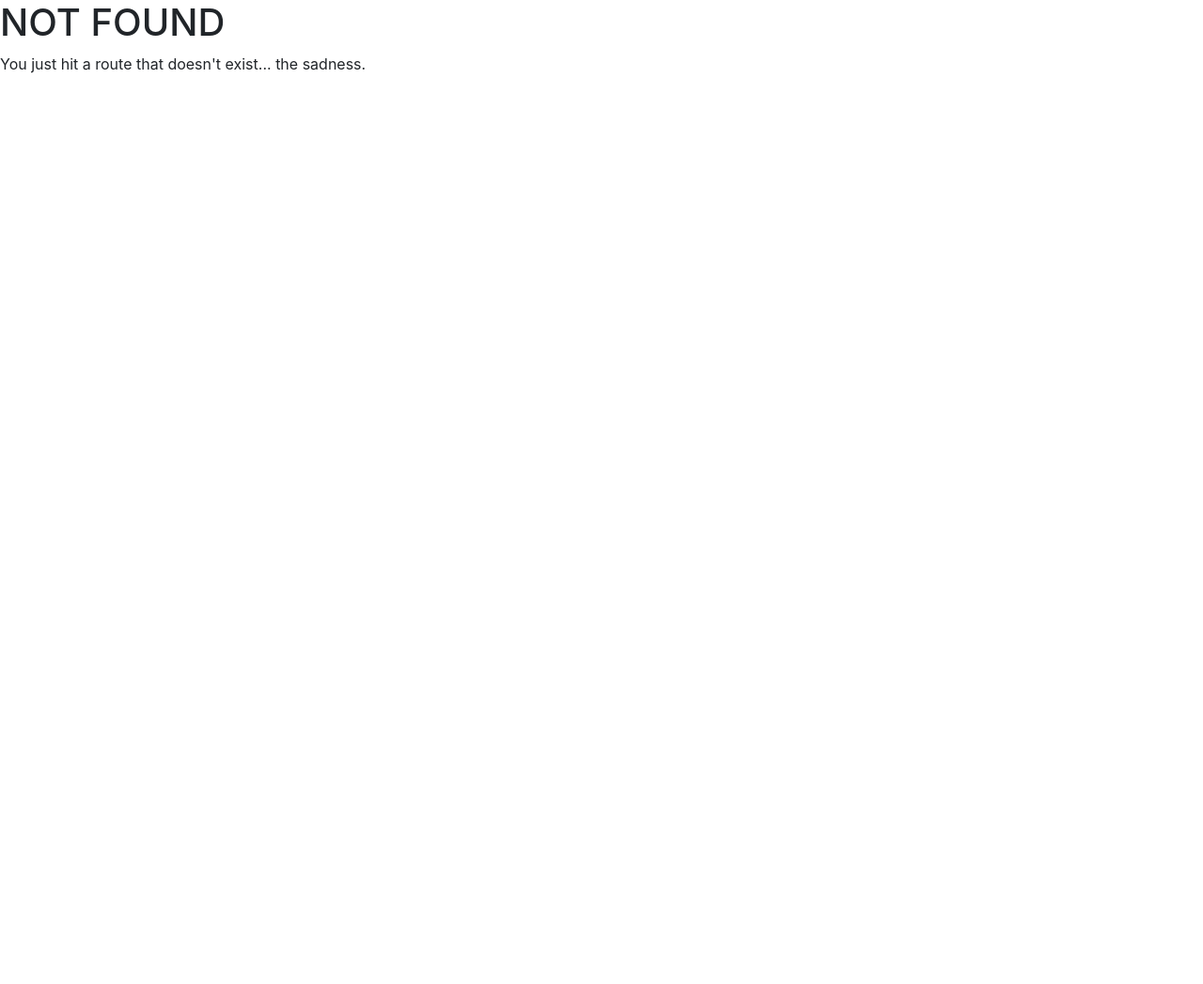
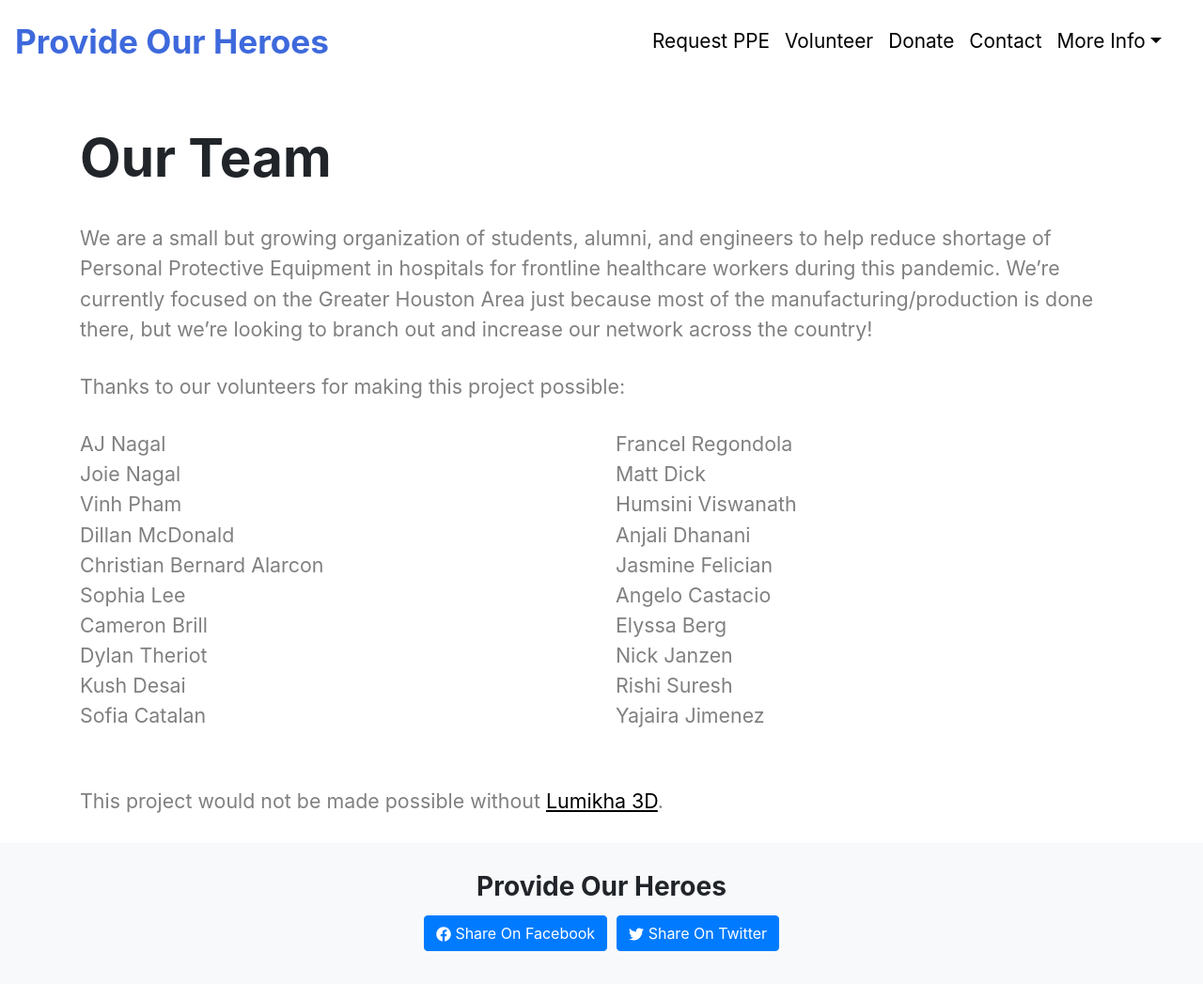
Before and after one commit to ProvideOurHeroes/website, a Gatsby site: page /our-team in a window 1280 px wide. Before the commit this address had no page. Shown: the whole page at 94% size. Before the commit the page ends 800 px from the top, so only its background shows below. Built offline with nearby package versions, Linux system fonts and the light colour scheme; Gatsby itself is replaced by a stand-in of ours.

Commit message:
finished our teams page

```diff
--- a/src/components/more-info/AboutUsComponent.jsx
+++ b/src/components/more-info/AboutUsComponent.jsx
@@ -2,7 +2,7 @@ import React from "react";
 import "../../styles/MoreInfoCSS.css";
 
 export default function AboutUsComponent() {
-    return (<div class="container about-us-page main-layout">
+    return (<div className="container about-us-page main-layout">
         <h1><strong>About Us</strong></h1>
         <p>We are team of students, alumni, and engineers based in the Greater Houston Area that felt helpless with the fight against this pandemic.</p>
         <p>We realized we could put our skills to work by organizing this project and finding the right partners to do so. This project was started in April 2020.</p>
--- a/src/components/more-info/FAQComponent.jsx
+++ b/src/components/more-info/FAQComponent.jsx
@@ -2,7 +2,7 @@ import React from "react";
 import "../../styles/MoreInfoCSS.css";
 
 export default function FAQComponent() {
-    return (<div class="container about-us-page main-layout">
+    return (<div className="container about-us-page main-layout">
         <h1><strong>Frequently Asked Questions</strong></h1>
         <p><strong>This page contains Frequently Asked Questions about Provide Our Heroes.</strong> If you still have questions, feel free to email: <a className="email-info" href="mailto:contact@provideourheroes.com">contact@provideourheroes.com</a></p>
         <p>Q: What does PPE stand for?</p>
--- /dev/null
+++ b/src/components/more-info/OurTeamComponent.jsx
@@ -0,0 +1,25 @@
+import React from "react";
+import "../../styles/MoreInfoCSS.css";
+import {our_team_col1, our_team_col2} from "./our-team-people";
+import Person from "./Person";
+
+export default function OurTeamComponent() {
+    return (<div className="container about-us-page main-layout">
+        <h1><strong>Our Team</strong></h1>
+        <p>We are a small but growing organization of students, alumni, and engineers to help reduce shortage of Personal Protective Equipment in hospitals for frontline healthcare workers during this pandemic. We’re currently focused on the Greater Houston Area just because most of the manufacturing/production is done there, but we’re looking to branch out and increase our network across the country!</p>
+        <p style={{marginBottom: "0px"}}>Thanks to our volunteers for making this project possible:</p>
+        <div className="row">
+        <div className="col-sm">
+            <p>
+            {our_team_col1.map((person_name) => <Person name={person_name}/>)}
+            </p>
+        </div>
+        <div class="col-sm">
+            <p>
+            {our_team_col2.map((person_name) => <Person name={person_name}/>)}
+            </p>
+        </div>
+        </div>
+        <p>This project would not be made possible without <a target="_blank" href="https://www.lumikha3d.com/">Lumikha 3D</a>.</p>
+    </div>);
+}
--- /dev/null
+++ b/src/components/more-info/Person.jsx
@@ -0,0 +1,7 @@
+import React from "react";
+
+export default function Person(props) {
+    return (<div>
+        {props.name} <br/>
+    </div>);
+}
--- /dev/null
+++ b/src/components/more-info/our-team-people.js
@@ -0,0 +1,26 @@
+const our_team_col1 = [
+    "AJ Nagal",
+    "Joie Nagal",
+    "Vinh Pham",
+    "Dillan McDonald",
+    "Christian Bernard Alarcon",
+    "Sophia Lee",
+    "Cameron Brill",
+    "Dylan Theriot",
+    "Kush Desai",
+    "Sofia Catalan"];
+
+const our_team_col2 = [
+    "Francel Regondola",
+    "Matt Dick",
+    "Humsini Viswanath",
+    "Anjali Dhanani",
+    "Jasmine Felician",
+    "Angelo Castacio",
+    "Elyssa Berg",
+    "Nick Janzen",
+    "Rishi Suresh",
+    "Yajaira Jimenez"
+]
+
+export {our_team_col1, our_team_col2};
--- /dev/null
+++ b/src/pages/our-team.js
@@ -0,0 +1,15 @@
+import React from "react"
+import Header from "../components/Header";
+import Footer from "../components/Footer";
+import OurTeamComponent from "../components/more-info/OurTeamComponent";
+
+
+const OurTeam = () => (
+    <div>
+    <Header />
+    <OurTeamComponent />
+    <Footer />
+    </div>
+)
+
+export default OurTeam;
--- a/src/styles/MoreInfoCSS.css
+++ b/src/styles/MoreInfoCSS.css
@@ -26,6 +26,11 @@
     text-decoration: underline !important;
 }
 
+.about-us-page a:hover {
+    color: #3E69DC !important;
+    text-decoration: underline !important;
+}
+
 /* Mostly FAQ CSS */
 .email-info {
     font-style: italic;
```
